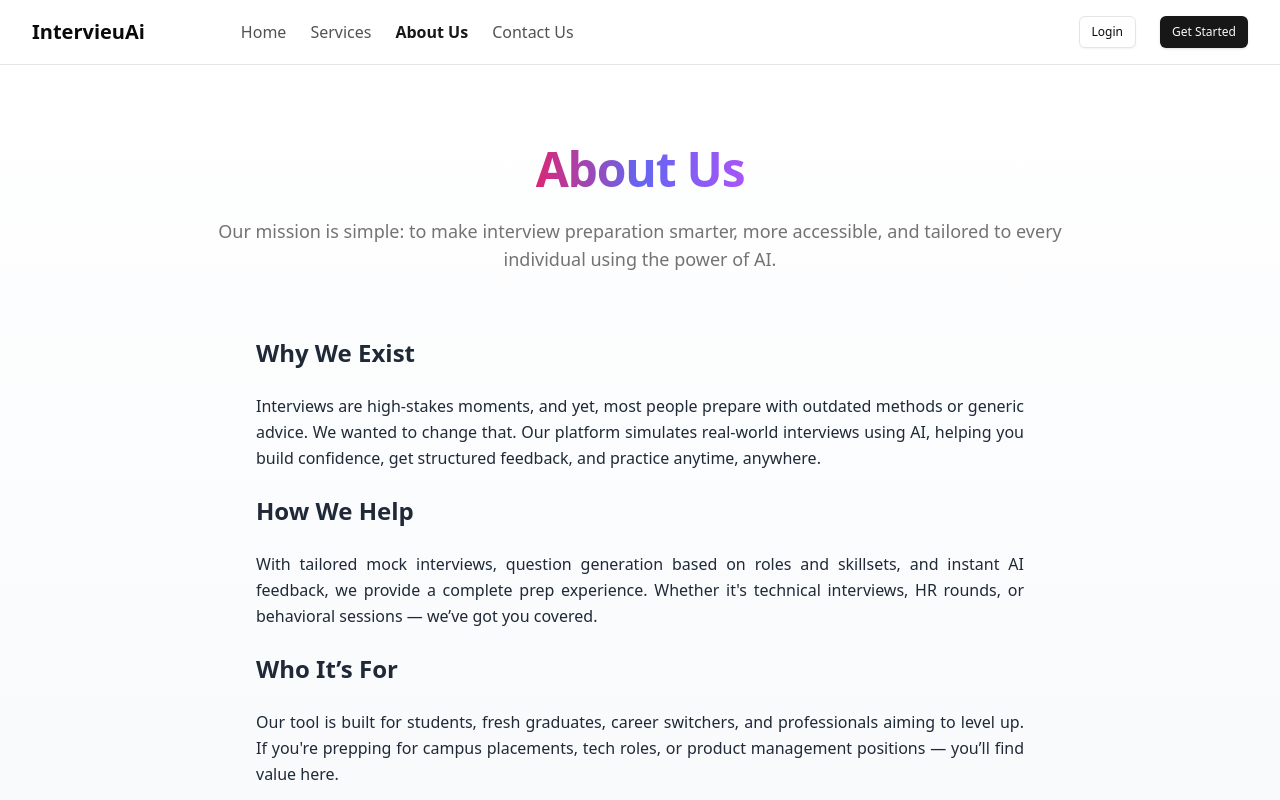
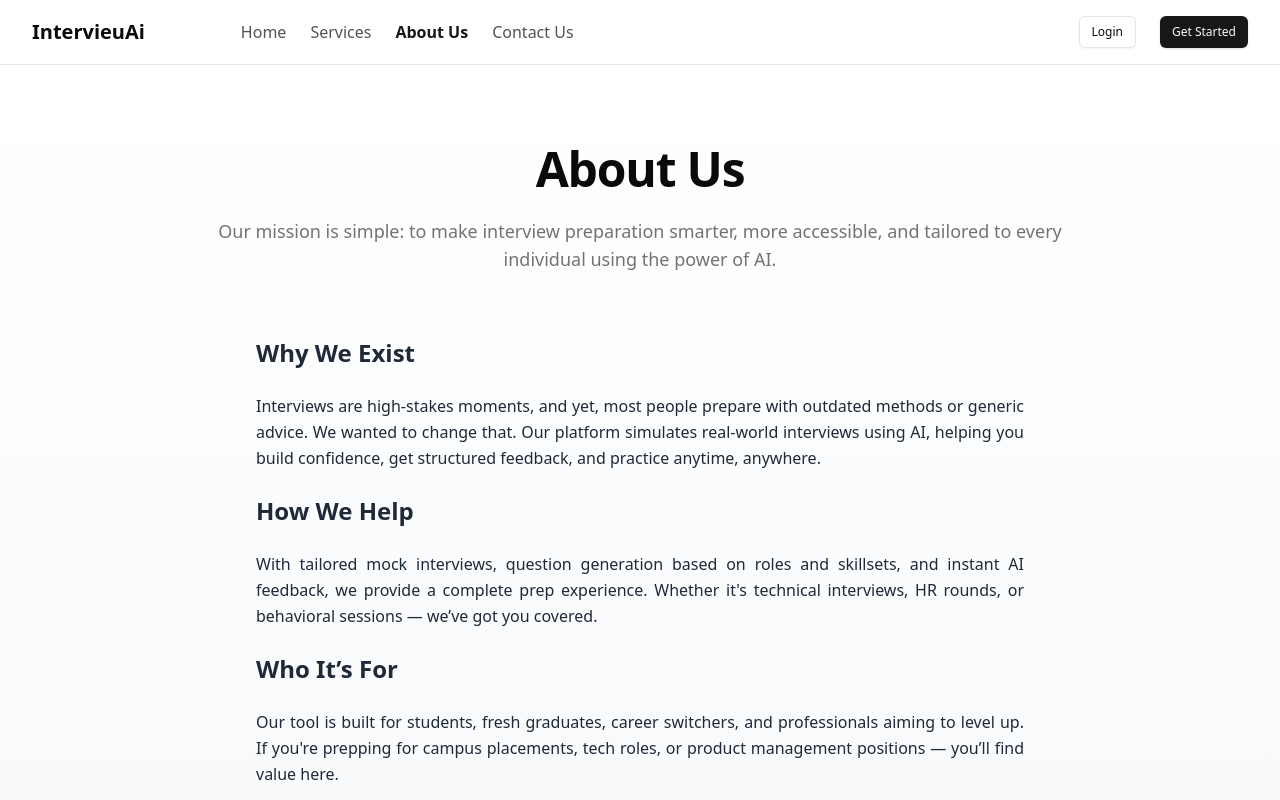
Before and after one commit to dhruv7225/IntervieuAI, a React (Vite) app: page /about in a window 1280 px wide. Shown: the top 800 px of the page. Built offline with nearby package versions, Linux system fonts and the light colour scheme; no server answers.

Commit message:
Update AboutPage.tsx

```diff
--- a/src/routes/AboutPage.tsx
+++ b/src/routes/AboutPage.tsx
@@ -10,7 +10,7 @@
         {/* Intro Section */}
         <section className="my-16 text-center space-y-6 max-w-4xl mx-auto">
           <h1 className="text-4xl md:text-5xl font-extrabold leading-tight tracking-tight">
-            <span className="text-transparent bg-clip-text bg-gradient-to-r from-pink-600 via-indigo-500 to-purple-500">
+            <span className="text-black-700">
               About Us
             </span>
           </h1>
```
